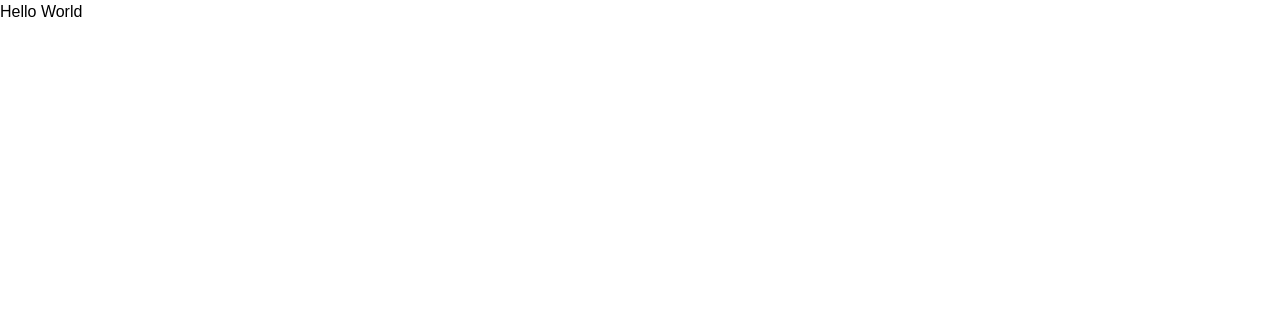
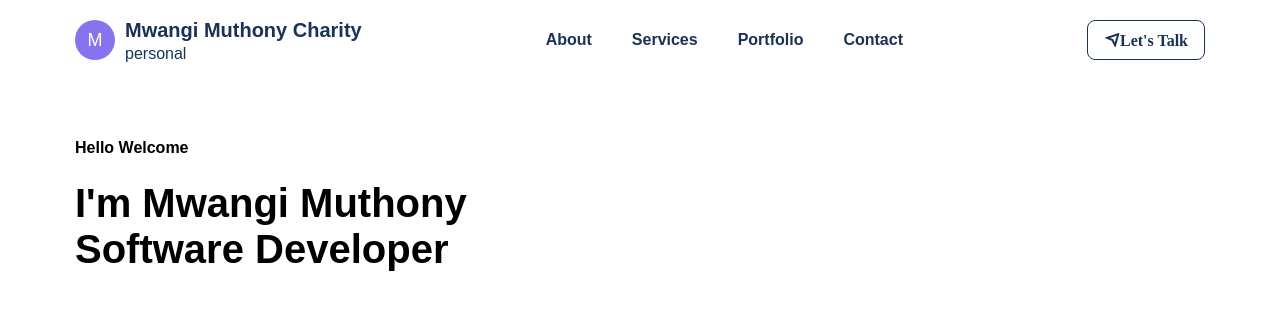
Before and after one commit to dillahmwangi/Web_portfollio, a React (Create React App) app: page / in a window 1280 px wide. Shown: the top 310 px of the page. Built offline with nearby package versions, Linux system fonts and the light colour scheme.

Commit message:
imported all the pages

```diff
--- a/src/App.js
+++ b/src/App.js
@@ -4,13 +4,25 @@ import Aos from 'aos';
 
 import './App.css';
 
+import Header from './components/Header/Header';
+
+import Footer from './components/Footer/Footer';
+import Hero from './components/UI/Hero';
+
 function App() {
+
   useEffect(() => {
     Aos.init();
-  })
-  return (
-  <h1>Hello World</h1>
-  );
+  }, []);
+
+  return <>
+  <Header/>
+    <main>
+      <Hero/>
+    </main>
+  <Footer/>
+</>
+
 }
 
 export default App;
```
